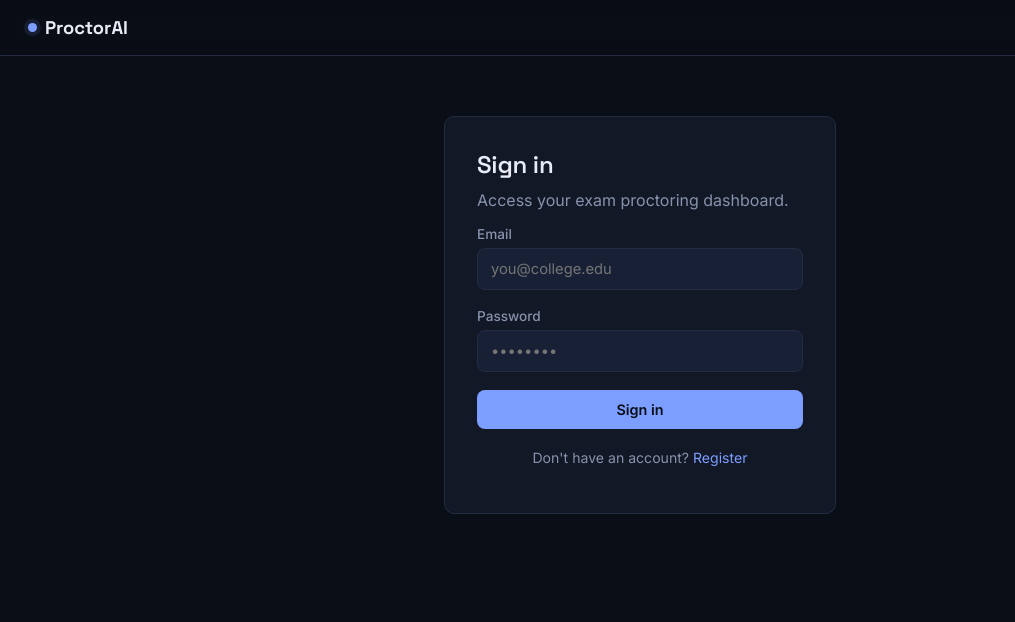
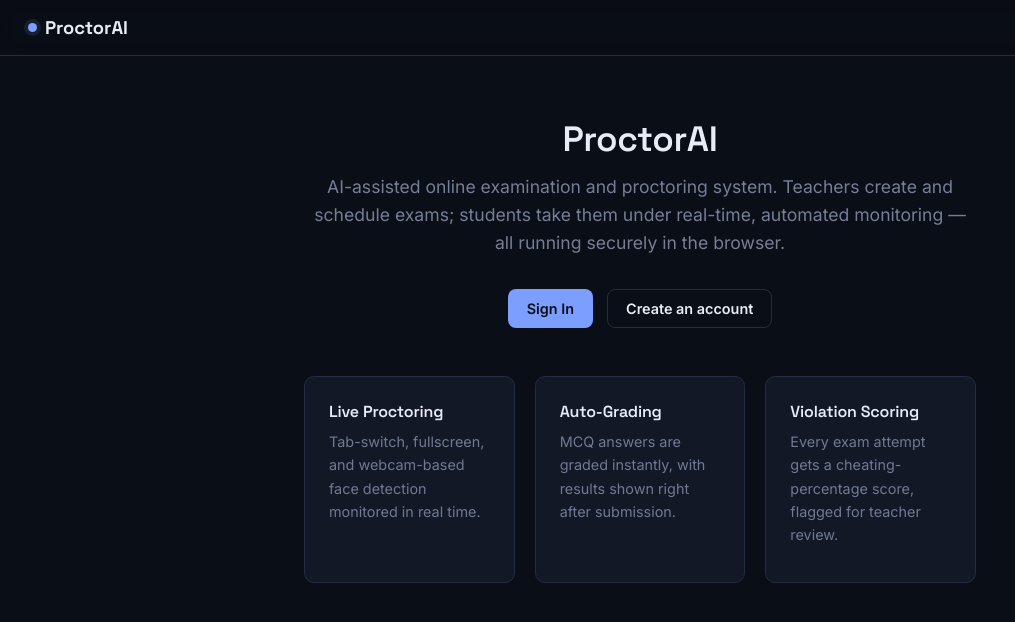
Before and after one commit to mohammedahtesham02/ProctorAI-Online-Exam-Proctoring-System, a React (Vite) app in the folder frontend/: page / in a window 1280 px wide. Before the commit this address led to /login. Shown: the top 622 px of the page, without its empty margins (0-1015 px from the left). Built offline with nearby package versions, Linux system fonts and the light colour scheme.

Commit message:
Add proper home/landing page instead of auto-redirect to login

```diff
--- a/frontend/src/App.jsx
+++ b/frontend/src/App.jsx
@@ -3,6 +3,7 @@ import { AuthProvider, useAuth } from './context/AuthContext';
 import ProtectedRoute from './components/ProtectedRoute';
 import Navbar from './components/Navbar';
 
+import Home from './pages/Home';
 import Login from './pages/Login';
 import Register from './pages/Register';
 import Dashboard from './pages/Dashboard';
@@ -12,10 +13,6 @@ import ExamResults from './pages/ExamResults';
 import MyExams from './pages/MyExams';
 import TakeExam from './pages/TakeExam';
 
-function Home() {
-  const { user } = useAuth();
-  return <Navigate to={user ? '/dashboard' : '/login'} replace />;
-}
 
 function AppRoutes() {
   return (
--- /dev/null
+++ b/frontend/src/pages/Home.jsx
@@ -0,0 +1,48 @@
+import { Link } from 'react-router-dom';
+import { useAuth } from '../context/AuthContext';
+import { Navigate } from 'react-router-dom';
+
+export default function Home() {
+  const { user } = useAuth();
+
+  if (user) {
+    return <Navigate to="/dashboard" replace />;
+  }
+
+  return (
+    <div className="container" style={{ maxWidth: 720, textAlign: 'center', paddingTop: 60 }}>
+      <h1 style={{ fontSize: '2.2rem', marginBottom: 12 }}>ProctorAI</h1>
+      <p style={{ fontSize: '1.1rem', opacity: 0.85, marginBottom: 32 }}>
+        AI-assisted online examination and proctoring system. Teachers create and schedule
+        exams; students take them under real-time, automated monitoring — all running
+        securely in the browser.
+      </p>
+
+      <div style={{ display: 'flex', gap: 14, justifyContent: 'center', marginBottom: 48 }}>
+        <Link to="/login" className="btn btn-primary">Sign In</Link>
+        <Link to="/register" className="btn btn-ghost">Create an account</Link>
+      </div>
+
+      <div style={{ display: 'grid', gridTemplateColumns: 'repeat(auto-fit, minmax(180px, 1fr))', gap: 20, textAlign: 'left' }}>
+        <div className="card">
+          <h3 style={{ fontSize: '1rem' }}>Live Proctoring</h3>
+          <p style={{ fontSize: '0.9rem', opacity: 0.8 }}>
+            Tab-switch, fullscreen, and webcam-based face detection monitored in real time.
+          </p>
+        </div>
+        <div className="card">
+          <h3 style={{ fontSize: '1rem' }}>Auto-Grading</h3>
+          <p style={{ fontSize: '0.9rem', opacity: 0.8 }}>
+            MCQ answers are graded instantly, with results shown right after submission.
+          </p>
+        </div>
+        <div className="card">
+          <h3 style={{ fontSize: '1rem' }}>Violation Scoring</h3>
+          <p style={{ fontSize: '0.9rem', opacity: 0.8 }}>
+            Every exam attempt gets a cheating-percentage score, flagged for teacher review.
+          </p>
+        </div>
+      </div>
+    </div>
+  );
+}
```
